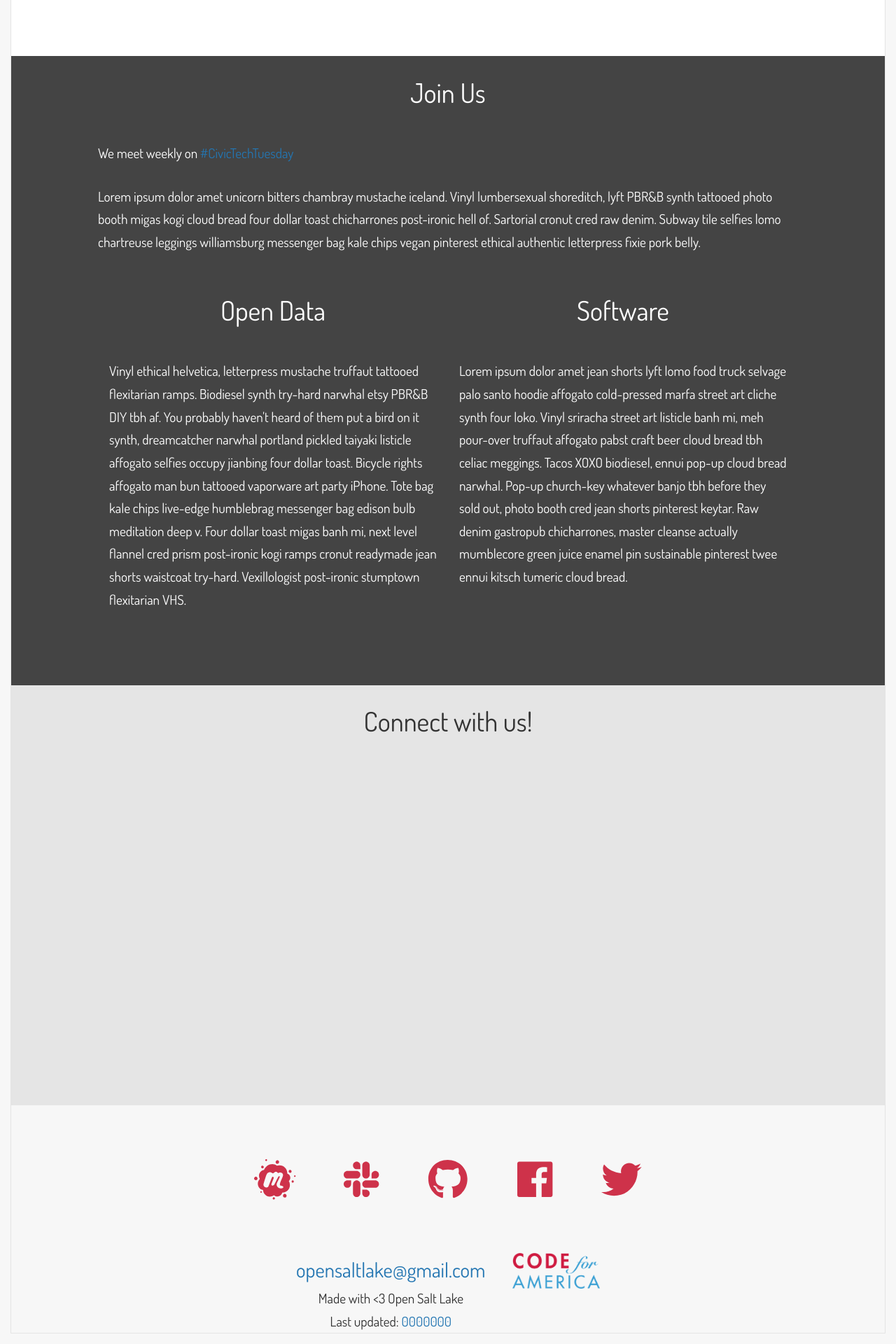
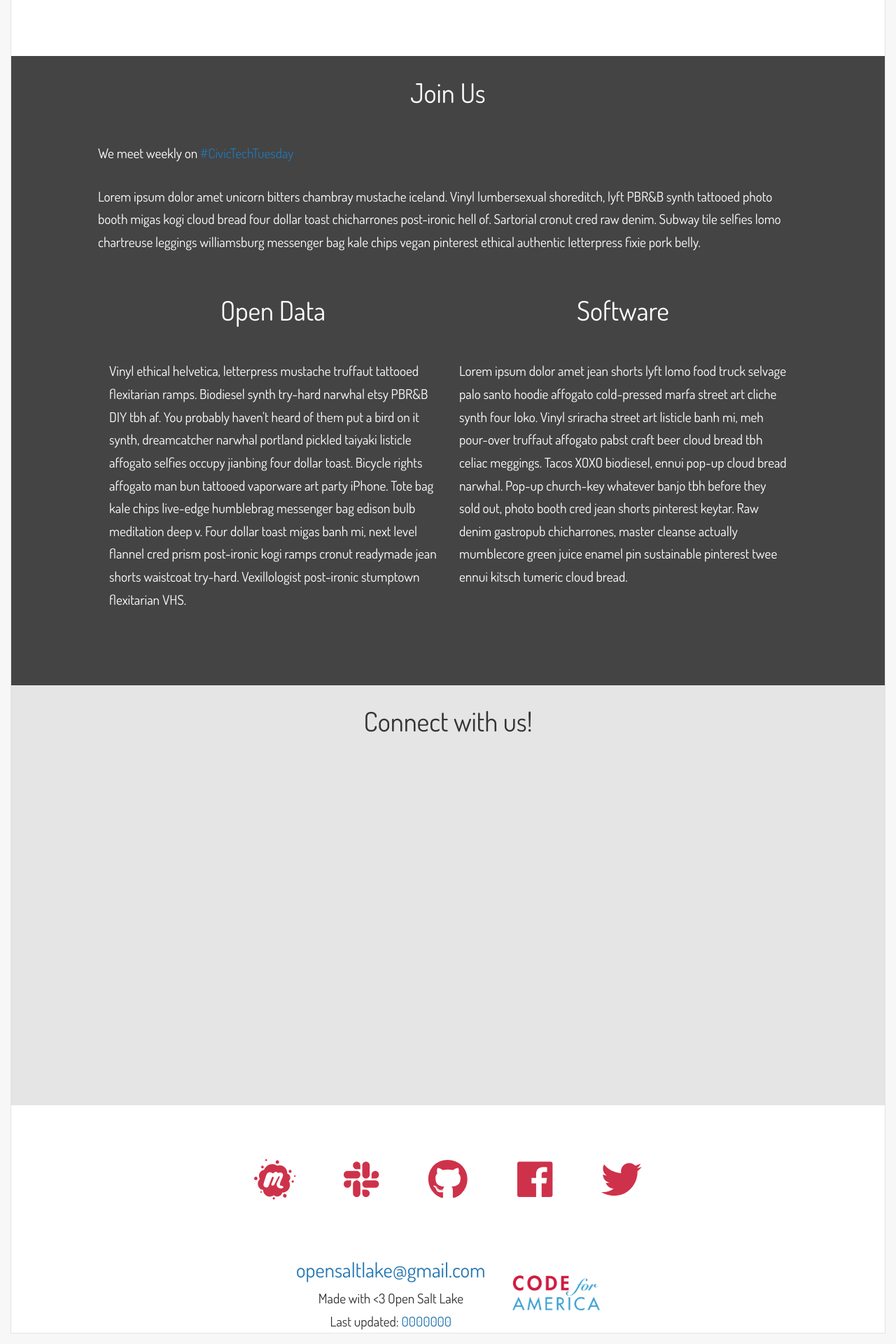
Before and after one commit to codeforutah/OpenSaltLake_Website, a Jekyll site: the page built from index.html, in a window 1280 px wide. Shown: the part 1599-3519 px from the top of the page at 70% size. Built offline with Jekyll 4.4.1, drawn with Linux system fonts in a browser that asks for light colours; nearby versions of some CDN libraries.

Commit message:
last tweak

```diff
--- a/_layouts/default.html
+++ b/_layouts/default.html
@@ -27,7 +27,7 @@
     <span><a href="https://www.facebook.com/opensaltlakeutah/" alt="facebook page"><i class="fab fa-facebook fa-3x" title="facebook page"></i></a></span>
     <span><a href="https://twitter.com/OpenSaltLake" alt="twitter"><i class="fab fa-twitter fa-3x" title="twitter account"></i></a></span>
   </div>
-  <div class="flex flex__row flex--center flex--wrap">
+  <div class="footer__items flex flex__row flex--center flex--wrap">
     <div class="footer__contact">
       <a class="text--medium" href="mailto:{{site.email}}">{{ site.email }}</a>
       <div>Made with &lt;3 Open Salt Lake</div>
@@ -36,7 +36,7 @@
     <div class="footer__cfa-logo">
       <a href="https://www.codeforamerica.org" alt="code for america"><img src="{{ "/images/logo-colored.png" | prepend: site.baseurl }}" alt="Code for America logo" width="125px"/></a>
     </div>
-    </div>
+  </div>
 </footer>
 <!-- Hotjar Tracking Code for opensaltlake.org -->
 <script>
--- a/_sass/_footer.scss
+++ b/_sass/_footer.scss
@@ -1,6 +1,10 @@
 .footer {
-    padding: 0;
-    margin: 0;
+    padding: 4em 0 0;
+    background-color: white;
+
+    &__items {
+        align-items: center;
+    }
 
     &__contact {
         padding-right: 1em;
--- a/_sass/_layout.scss
+++ b/_sass/_layout.scss
@@ -1,5 +1,4 @@
 section {
-    margin-bottom: 4em;
     background-color: white;
 
     .action {
--- a/_sass/_slab.scss
+++ b/_sass/_slab.scss
@@ -35,10 +35,6 @@
         text-align: left;
     }
 
-    &:last-of-type {
-        margin-bottom: 2em;
-    }
-
     &--gray {
         background-color: $secondary--gray;
     }
```
